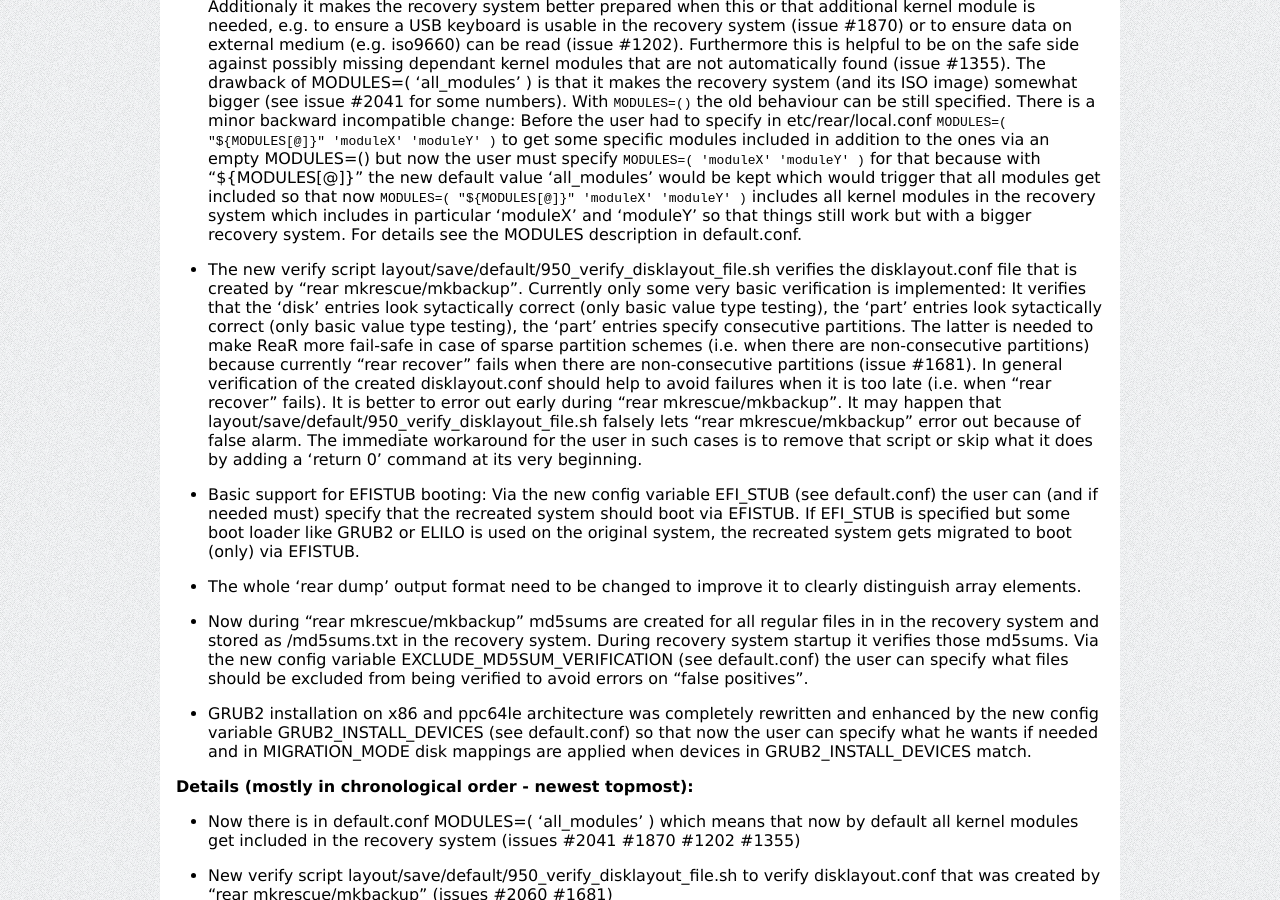
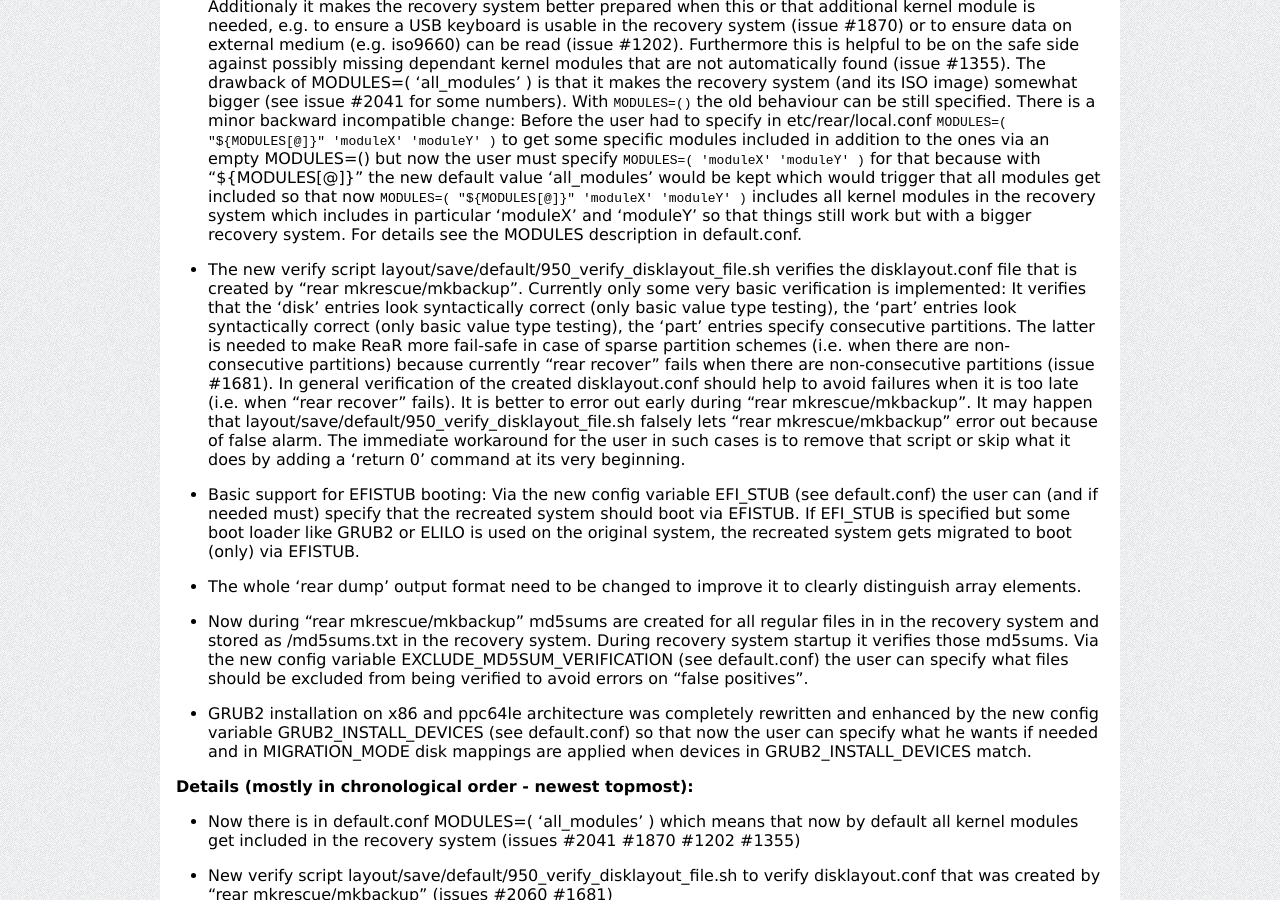
Before and after one commit to rear/rear.github.com, a Jekyll site: the page built from documentation/release-notes-2-5.md, in a window 1280 px wide and 900 px high, scrolled down 3158 px. Built offline with Jekyll 4.4.1, drawn with Linux system fonts in a browser that asks for light colours; comment, search, counter and statistics services are not loaded.

Commit message:
Update release-notes-2-5.md
Typo fix 'sytactically' => 'syntactically'

```diff
--- a/documentation/release-notes-2-5.md
+++ b/documentation/release-notes-2-5.md
@@ -208,8 +208,8 @@ For details see the MODULES description in default.conf.
 * The new verify script layout/save/default/950_verify_disklayout_file.sh
 verifies the disklayout.conf file that is created by "rear mkrescue/mkbackup".
 Currently only some very basic verification is implemented: It verifies that
-the 'disk' entries look sytactically correct (only basic value type testing),
-the 'part' entries look sytactically correct (only basic value type testing),
+the 'disk' entries look syntactically correct (only basic value type testing),
+the 'part' entries look syntactically correct (only basic value type testing),
 the 'part' entries specify consecutive partitions.
 The latter is needed to make ReaR more fail-safe in case of sparse partition
 schemes (i.e. when there are non-consecutive partitions) because currently
```
